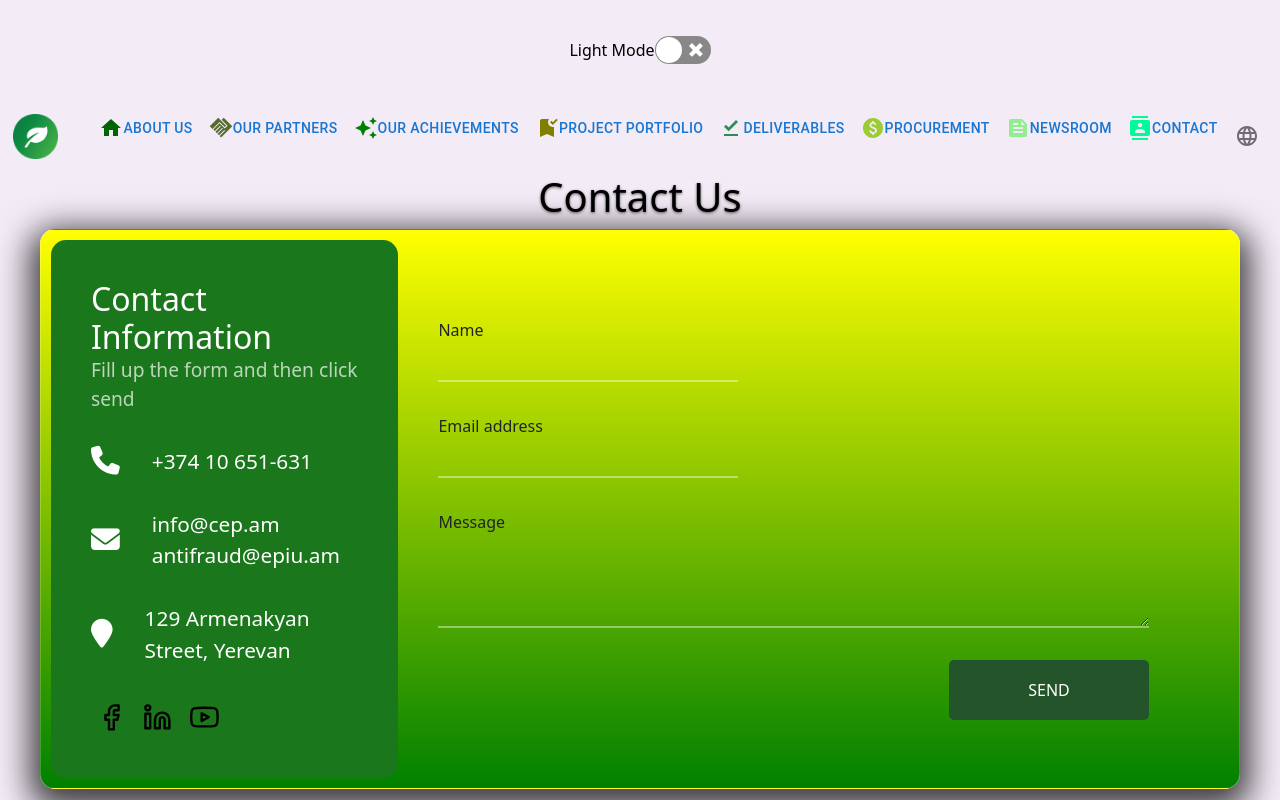
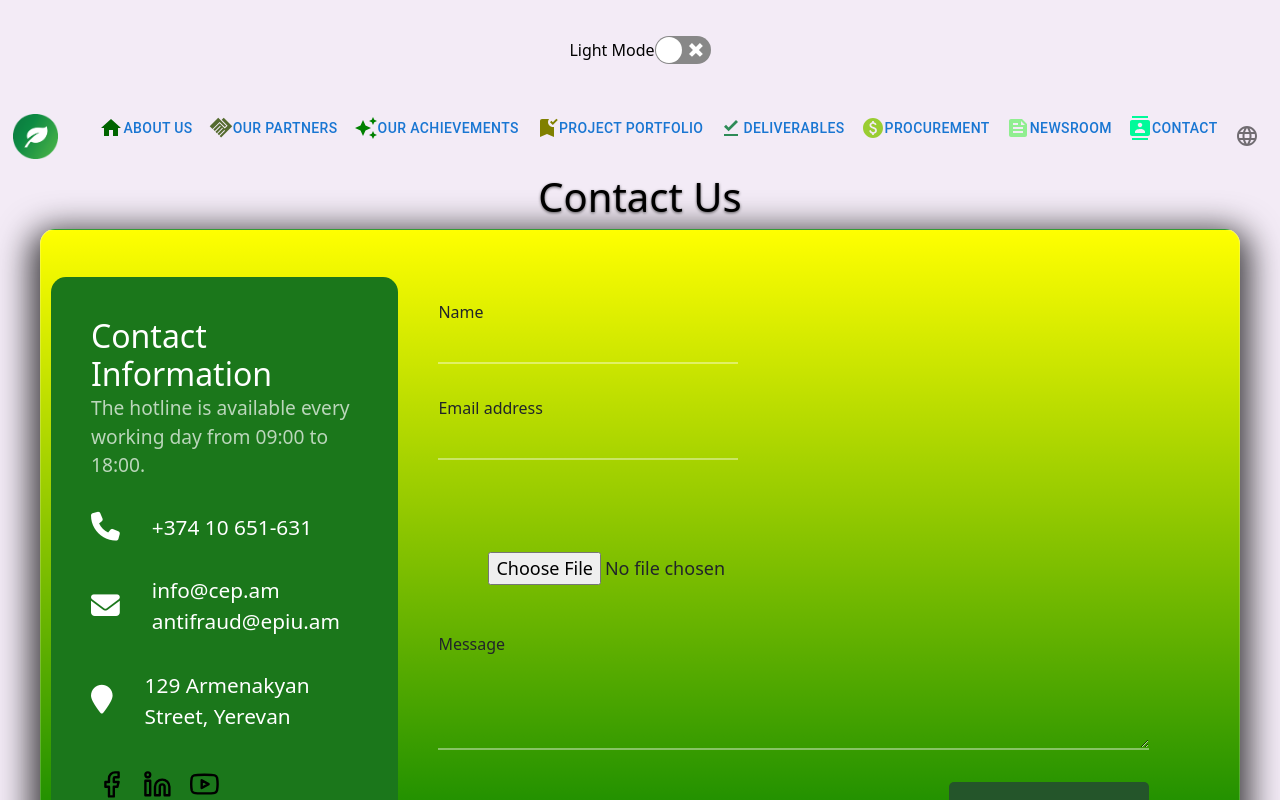
Before and after one commit to mashagrigorian/bio-app, a React (Create React App) app: page /contacts in a window 1280 px wide. Shown: the top 800 px of the page. Built offline with nearby package versions, Linux system fonts and the light colour scheme.

Commit message:
last-updates

```diff
--- a/package.json
+++ b/package.json
@@ -26,6 +26,7 @@
     "react": "^18.1.0",
     "react-bootstrap": "^2.3.1",
     "react-dom": "^18.1.0",
+    "react-hook-form": "^7.31.2",
     "react-i18next": "^11.16.9",
     "react-icons": "^4.3.1",
     "react-paginate": "^8.1.3",
--- a/src/MainContact.jsx
+++ b/src/MainContact.jsx
@@ -3,6 +3,7 @@ import { useTranslation } from "react-i18next";
 import emailsJs from "@emailjs/browser";
 import { FiFacebook, FiLinkedin, FiYoutube } from "react-icons/fi";
 import "./main.scss";
+import { useForm } from "react-hook-form";
 
 const MainContact = () => {
   const { t, i18n } = useTranslation();
@@ -10,6 +11,9 @@ const MainContact = () => {
   const [senderEmail, setSenderEmail] = useState("");
   const [message, setMessage] = useState("");
   const form = useRef();
+  const { register, handleSubmit } = useForm();
+
+  const onSubmit = (data) => console.log(data);
 
   const handleName = (e) => {
     setSenderName(e.target.value);
@@ -127,6 +131,9 @@ const MainContact = () => {
                 required
               />
             </div>{" "}
+            <form className="file">
+              <input {...register("value_name")} type="file" name="picture" />
+            </form>
             <div className="col">
               <div className="form-group solo">
                 <label>{t("contactMessage")}</label>
--- a/src/index.js
+++ b/src/index.js
@@ -47,7 +47,8 @@ i18n.use(initReactI18next).init({
         placeholderEmail: "Your email address",
         placeholderMessage: "Your message",
         button: "Send",
-        pText: "Fill up the form and then click send",
+        pText:
+          "The hotline is available every working day from 09:00 to 18:00.",
         title: "Contact Information",
       },
     },
@@ -91,7 +92,7 @@ i18n.use(initReactI18next).init({
         placeholderEmail: "Ваш адрес электронной почты",
         placeholderMessage: "Ваше сообщение",
         button: "Отправить",
-        pText: "Заполните форму и нажмите отправить",
+        pText: "Горячая линия работает каждый рабочий день с 09:00 до 18:00.",
         title: "Контактная информация",
       },
     },
@@ -136,7 +137,8 @@ i18n.use(initReactI18next).init({
         placeholderEmail: "Ձեր էլ. փոստի հասցեն",
         placeholderMessage: "Ձեր հաղորդագրությունը",
         button: "Ուղարկել",
-        pText: "Լրացրեք տվյալները և սեղմեք ուղարկել",
+        pText:
+          "Թեժ գիծը հասանելի է յուրաքանչյուր աշխատանքային օր՝ ժամը 09։00-18։00:",
         title: "Կոնտակտային տվյալներ",
       },
     },
--- a/src/main.scss
+++ b/src/main.scss
@@ -3,6 +3,10 @@ h1 {
     color: black;
     font-size: 3rem;
     text-shadow: 0px 1px 3px rgba(0,0,0,0.6);
+}
+
+.file {
+    justify-content:flex-start;
 }
 
 #contact-container {
```
Also changed, not shown: 1 other file (tests, documents, lock files or other folders).
